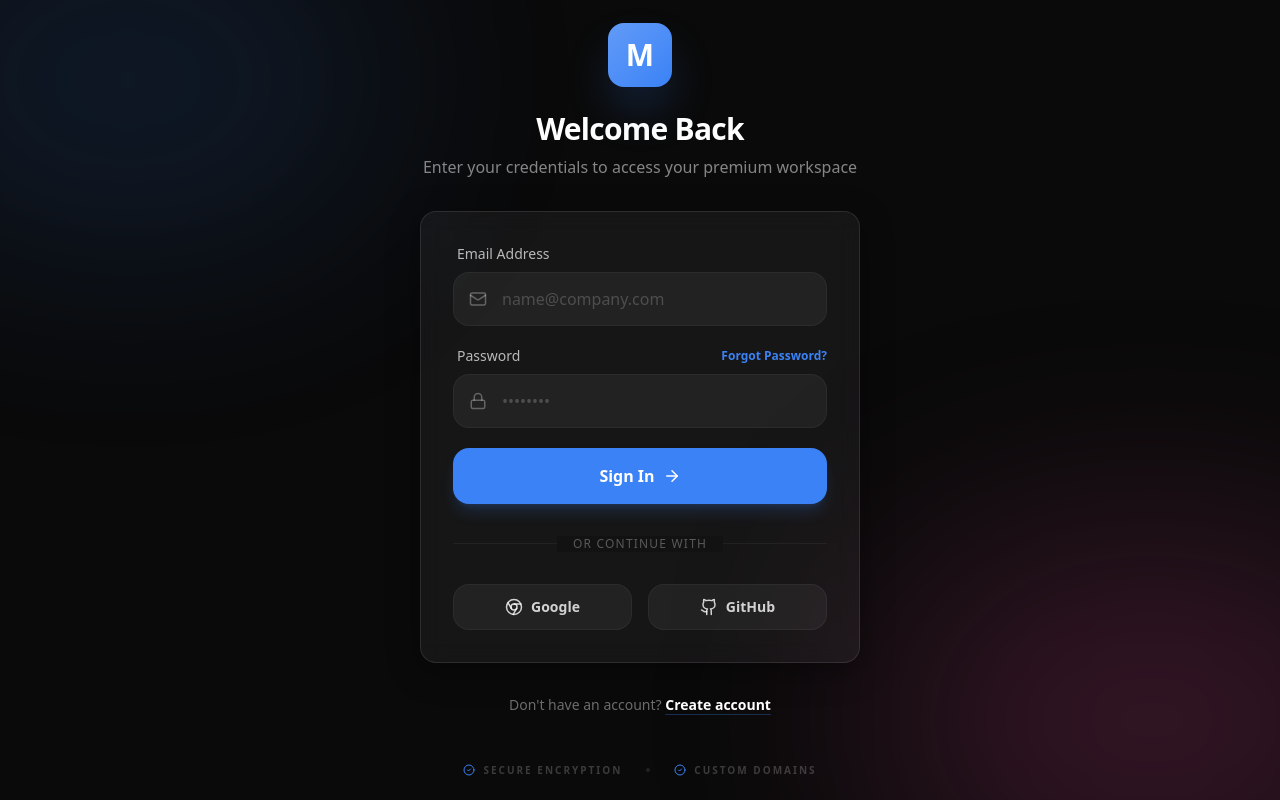
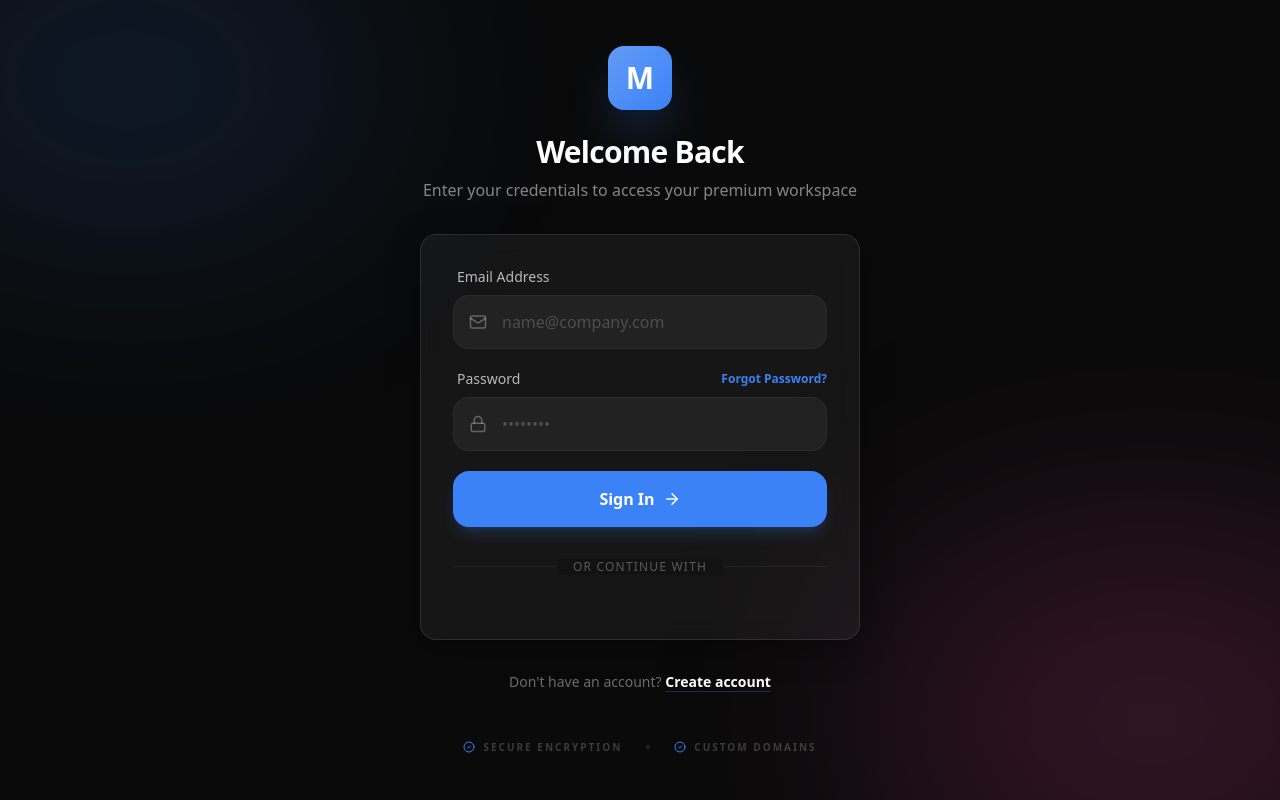
Before and after one commit to mobintix-in/mail, a Next.js app: page /login in a window 1280 px wide. Built offline with nearby package versions, Linux system fonts and the light colour scheme.

Commit message:
Mobintix

```diff
--- a/app/components/Header.tsx
+++ b/app/components/Header.tsx
@@ -1,6 +1,6 @@
 "use client";
 
-import { Search, Menu, Settings, HelpCircle, Bell, User, ChevronDown, Check, X, LogOut, SlidersHorizontal } from "lucide-react";
+import { Search, Menu, Settings, HelpCircle, Bell, User, ChevronDown, Check, X, LogOut, SlidersHorizontal, Shield } from "lucide-react";
 import { useState } from "react";
 import { useMail } from "../context/MailContext";
 import { ACCOUNTS } from "../../lib/data";
@@ -86,6 +86,11 @@ export default function Header() {
         isSearchExpanded && "hidden sm:flex"
       )}>
         <div className="hidden lg:flex items-center gap-1">
+          {selectedAccount.email === 'aryan@mobintix.app' && (
+            <a href="/admin" className="p-2 hover:bg-white/10 rounded-full text-blue-400 hover:text-blue-300 transition-colors" title="Admin Panel">
+              <Shield size={22} />
+            </a>
+          )}
           <button className="p-2 hover:bg-white/10 rounded-full text-white/70 hover:text-white transition-colors">
             <HelpCircle size={22} />
           </button>
--- a/app/login/page.tsx
+++ b/app/login/page.tsx
@@ -2,8 +2,7 @@
 
 import React, { useState } from "react";
 import { motion } from "framer-motion";
-import { Mail, Lock, Github, Chrome, ArrowRight, CheckCircle2 } from "lucide-react";
-import { cn } from "../../lib/utils";
+import { Mail, Lock, ArrowRight, CheckCircle2 } from "lucide-react";
 
 export default function LoginPage() {
     const [email, setEmail] = useState("");
@@ -15,6 +14,11 @@ export default function LoginPage() {
 
         // Simulating a production auth flow
         document.cookie = "auth_session=true; path=/; max-age=3600; SameSite=Lax";
+
+        // Check for Admin access
+        if (email === "aryan@mobintix.app") {
+            document.cookie = "admin_auth_session=true; path=/; max-age=3600; SameSite=Lax";
+        }
 
         setTimeout(() => {
             window.location.href = "/";
@@ -112,17 +116,6 @@ export default function LoginPage() {
                             <span className="bg-[#121212] px-4 text-white/30 font-medium tracking-widest">Or continue with</span>
                         </div>
                     </div>
-
-                    <div className="grid grid-cols-2 gap-4">
-                        <button className="flex items-center justify-center gap-2 bg-white/5 hover:bg-white/10 border border-white/5 py-3 rounded-2xl transition-all text-sm font-semibold text-white/80">
-                            <Chrome size={18} />
-                            <span>Google</span>
-                        </button>
-                        <button className="flex items-center justify-center gap-2 bg-white/5 hover:bg-white/10 border border-white/5 py-3 rounded-2xl transition-all text-sm font-semibold text-white/80">
-                            <Github size={18} />
-                            <span>GitHub</span>
-                        </button>
-                    </div>
                 </div>
 
                 <p className="mt-8 text-center text-white/40 text-sm">
```
Also changed, not shown: middleware.ts (+6 -4 lines).
